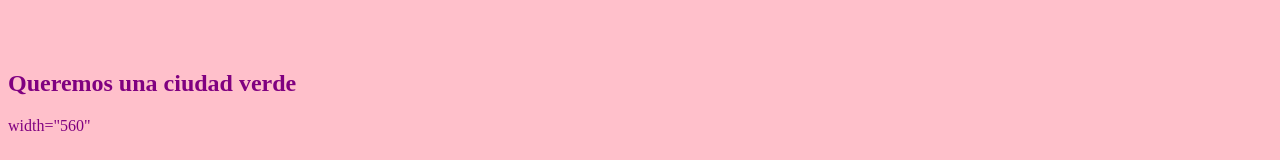
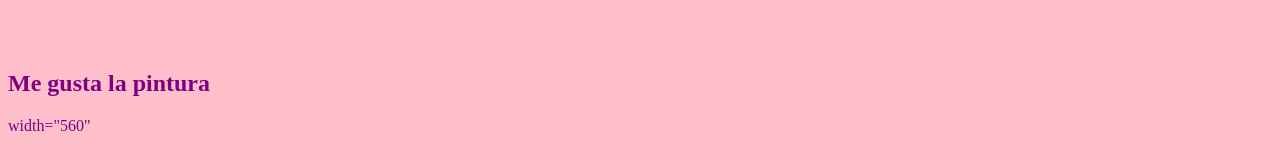
Before and after one commit to dragonis2009/dragonis, a plain HTML site: page index.html in a window 1280 px wide. Shown: the part 528-688 px from the top of the page. Drawn offline with Linux system fonts and the light colour scheme.

Commit message:
me gusta la pintura

```diff
--- a/index.html
+++ b/index.html
@@ -23,7 +23,7 @@
 		</header>
 	</section>
 	<section class="video">
-		<h2>Queremos una ciudad verde</h2>
+		<h2>Me gusta la pintura</h2>
 		<infrance> width="560"
 	</section>
 
```
